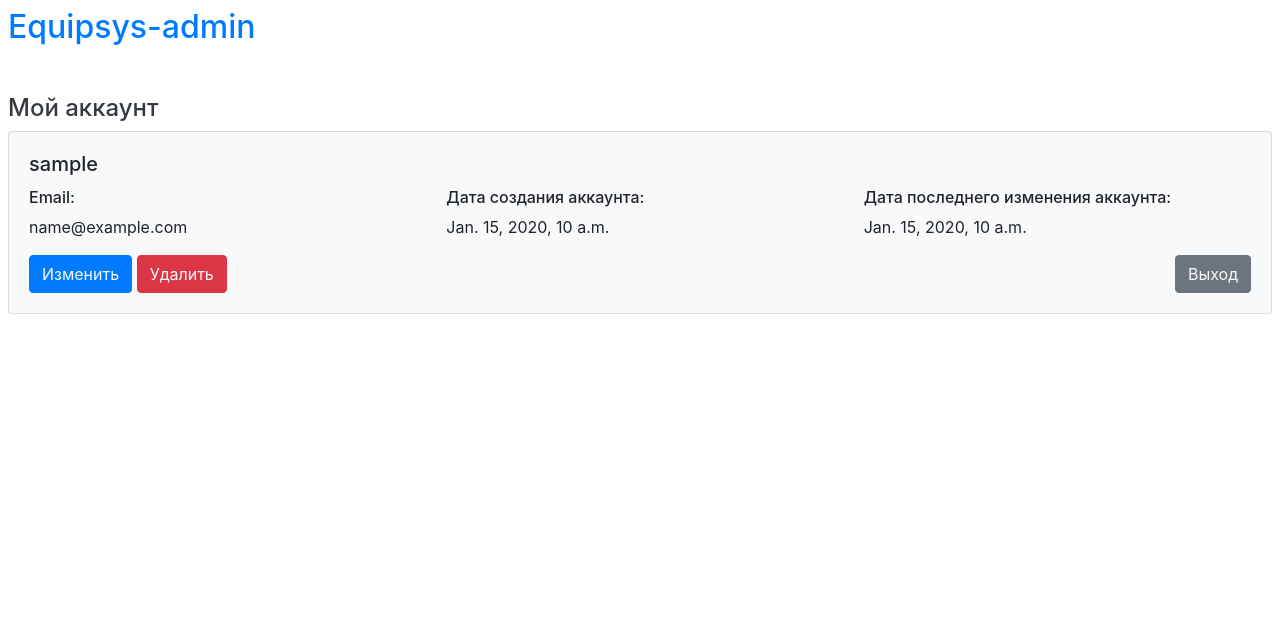
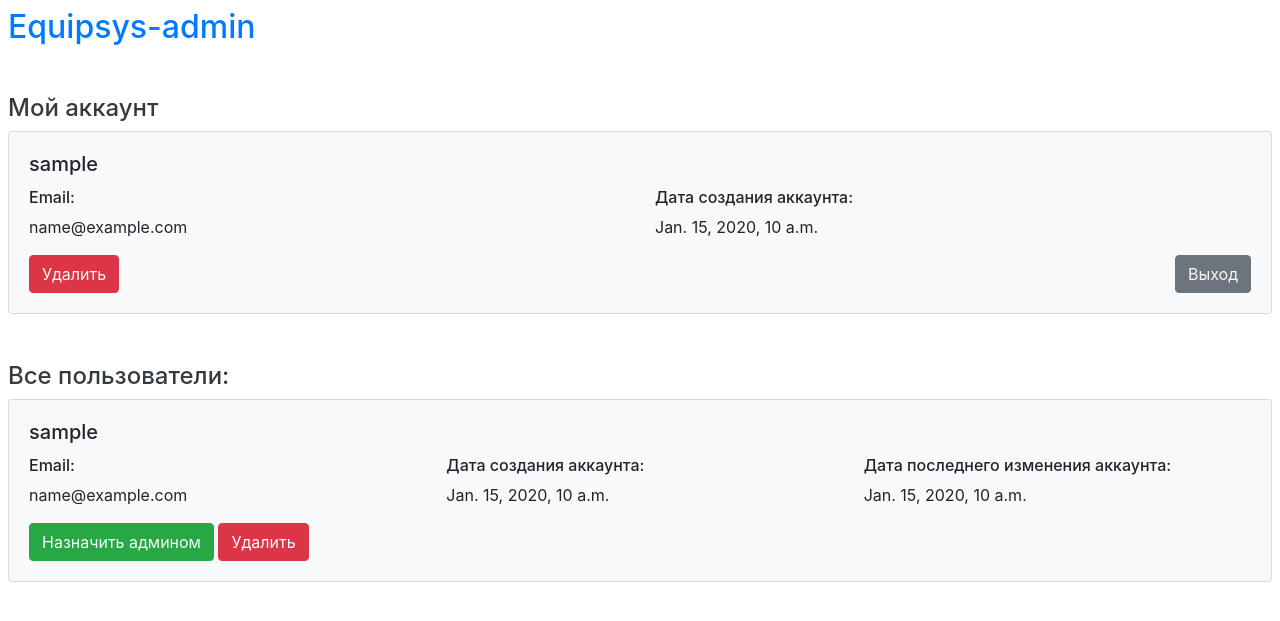
Before and after one commit to agakas/Equipsys, a Django app: page /main in a window 1280 px wide. Shown: the top 621 px of the page. Run offline with Django 4.2, Linux system fonts and the light colour scheme; a user stored in the database is signed in; tables that the repository leaves empty hold one stand-in row (values such as "Sample post"); a database or web service that is not in the repository returns one stand-in record (values such as "Sample title"); data that the repository does not hold is empty; some libraries are stand-ins or nearby versions.

Commit message:
user to admin is working, but bad

```diff
--- a/server/equip_app/serializers.py
+++ b/server/equip_app/serializers.py
@@ -8,7 +8,7 @@ from django.contrib.auth import update_session_auth_hash
 class UserSerializer(serializers.HyperlinkedModelSerializer):
     class Meta:
         model  = User
-        fields = ("id" , "username", "password", "email", "created_at", "updated_at")
+        fields = ("id" , "username", "password", "email", "created_at", "updated_at", "is_superuser")
 
         extra_kwargs = {'password': {'write_only': True, 'min_length': 4}}
     def create(self, validated_data):
@@ -24,6 +24,7 @@ class UserSerializer(serializers.HyperlinkedModelSerializer):
     def update(self, instance, validated_data):
             instance.username = validated_data.get('username', instance.username)
             instance.email = validated_data.get('email', instance.email)
+            instance.is_superuser = validated_data.get('is_superuser', instance.is_superuser)
             instance.save()
 
             password = validated_data.get('password', None)
@@ -36,7 +37,7 @@ class UserSerializer(serializers.HyperlinkedModelSerializer):
 class UserForViewSerializer(serializers.HyperlinkedModelSerializer):
     class Meta:
         model  = User
-        fields = ("id" , "username", "email", "created_at", "updated_at")
+        fields = ("id" , "username", "email", "created_at", "updated_at", "is_superuser")
 
 class OrganizationSerializer(serializers.HyperlinkedModelSerializer):
     users = serializers.PrimaryKeyRelatedField(queryset=User.objects.all(), many=True)
--- a/server/frontend/templates/frontend/home-admin.html
+++ b/server/frontend/templates/frontend/home-admin.html
@@ -17,14 +17,13 @@
             <div class="row">
                 <div class="col"><h6>Email:</h6></div>
                 <div class="col"><h6>Дата создания аккаунта:</h6></div>
-                <div class="col"><h6>Дата последнего изменения аккаунта:</h6></div>
+
                 <div class="w-100"></div>
                 <div class="col">{{my_data.email}}</div>
                 <div class="col">{{my_data.created_at}}</div>
-                <div class="col">{{my_data.updated_at}}</div>
+
             </div>
             <div class="mt-3">
-                <a class="btn btn-primary text-light" data-toggle="modal" data-target="#editUserModalCenter">Изменить</a>
                 <a class="btn btn-danger text-light" data-toggle="modal" data-target="#delAccountModalCenter">Удалить</a>
                 <a class="btn btn-secondary float-right text-light" data-toggle="modal" data-target="#exitModalCenter">Выход</a>
             </div>
@@ -71,45 +70,55 @@
         </div>
     </div>
 
-    <div class="modal fade" id="editUserModalCenter" tabindex="-1" role="dialog" aria-labelledby="exampleModalCenterTitle" aria-hidden="true">
+
+    <h4 class="text-left text-dark mt-5 ml-2">Все пользователи:</h4>
+    {% for user in all_users %}
+    {% if not user.is_superuser%}
+    <div class="card bg-light mt-2 ml-2 mr-2" style="width: auto;">
+        <div class="card-body">
+            <h5 class="card-title">{{user.username}}</h5>
+            <div class="row">
+                <div class="col"><h6>Email:</h6></div>
+                <div class="col"><h6>Дата создания аккаунта:</h6></div>
+                <div class="col"><h6>Дата последнего изменения аккаунта:</h6></div>
+                <div class="w-100"></div>
+                <div class="col">{{user.email}}</div>
+                <div class="col">{{user.created_at}}</div>
+                <div class="col">{{user.updated_at}}</div>
+            </div>
+            <div class="mt-3">
+                <a class="btn btn-success text-light" data-toggle="modal" data-target="#userToAdminModalCenter_{{user.id}}">Назначить админом</a>
+                <a class="btn btn-danger text-light" data-toggle="modal" data-target="#delAccountModalCenter">Удалить</a>
+            </div>
+        </div>
+    </div>
+
+    <div class="modal fade" id="userToAdminModalCenter_{{user.id}}" tabindex="-1" role="dialog" aria-labelledby="ModalCenterTitle" aria-hidden="true">
         <div class="modal-dialog modal-dialog-centered" role="document">
             <div class="modal-content">
-            <form id="edit_form_account">
-            {% csrf_token %}
                 <div class="modal-header">
-                <h5 class="modal-title" >Изменение данных аккаунта</h5>
+                    <h5 class="modal-title">Назначение админом</h5>
                     <button type="button" class="close" data-dismiss="modal" aria-label="Close">
                     <span aria-hidden="true">&times;</span>
                     </button>
                 </div>
-
-            <div class="alert alert-danger" id="login_reuse_alert" style="display: none">
-                Логин уже используется!
-            </div>
-
                 <div class="modal-body">
-                <div class="form-group">
-                    <label for="recipient-username" class="col-form-label">Логин:</label>
-                    <input type="text" class="form-control" value="{{my_data.username}}" id="recipient-username" name="username" required>
-                </div>
-                <div class="form-group">
-                    <label for="recipient-password" class="col-form-label">Пароль:</label>
-                    <input type="password" class="form-control" id="recipient-password" name="password" required>
-                </div>
-                <div class="form-group">
-                    <label for="recipient-email" class="col-form-label">Email:</label>
-                    <input type="email" class="form-control" value="{{my_data.email}}" id="recipient-email" name="email" required>
-                </div>
+                    Вы действительно хотите назначить {{user.username}} админом?
                 </div>
                 <div class="modal-footer">
                     <button type="button" class="btn btn-secondary" data-dismiss="modal">Назад</button>
-                <button type="submit" class="btn btn-success">Изменить</button>
+                    <a href="/user_to_admin/{{user.id}}" type="button" class="btn btn-success">Сделать админом</a>
                 </div>
-            </form>
             </div>
         </div>
     </div>
 
+    <script>
+
+
+    </script>
+    {% endif %}
+    {% endfor %}
 
 
 
--- a/server/frontend/templates/frontend/home-user.html
+++ b/server/frontend/templates/frontend/home-user.html
@@ -112,7 +112,7 @@
         </div>
     </div>
 
-    <h4 class="text-left text-dark mt-5 ml-2">Мои организации</h4>
+    <h4 class="text-left text-dark mt-5 ml-2">Мои организации:</h4>
     {% for org in current_organizations%}
     <div class="card mt-2 ml-2 mr-2 mb-5" style="width: auto;">
         <div class="card-body bg-light">
--- a/server/frontend/urls.py
+++ b/server/frontend/urls.py
@@ -13,6 +13,7 @@ urlpatterns = [
     path('add_equip_of_org/<org_id>', views.add_equip_of_org),
     path('edit_equip/<equip_id>', views.edit_equip),
     path('del_equip/<equip_id>', views.del_equip),
+    path('user_to_admin/<user_id>', views.user_to_admin),
     path('exit', views.log_out),
     path('main', views.home),
 ]
--- a/server/frontend/views.py
+++ b/server/frontend/views.py
@@ -1,13 +1,11 @@
-import json
-from django.contrib.auth import authenticate, login, logout, _get_user_session_key
+from django.contrib.auth import update_session_auth_hash
 from django.http import HttpResponse
 from django.shortcuts import render
 from django.shortcuts import redirect
 from django.contrib import messages
 import requests
-from django.template.context_processors import csrf
-from django.utils.safestring import SafeString
 from rest_framework import status
+from rest_framework.permissions import IsAdminUser
 
 
 # Create your views here.
@@ -70,6 +68,7 @@ def home(request):
         if request.user.is_superuser:
             users_data = (requests.get("http://127.0.0.1:8000/api/app/users/", cookies=cookies_now)).json()
             organizations_data = (requests.get("http://127.0.0.1:8000/api/app/organizations/", cookies=cookies_now)).json()
+            current_data['all_users'] = users_data
             return render(request, 'frontend/home-admin.html', context=current_data)
 
         #информация об организациях пользователя
@@ -151,6 +150,18 @@ def edit_current_user(request):
         return HttpResponse(status=status.HTTP_400_BAD_REQUEST)
     return HttpResponse(status=status.HTTP_200_OK)
 
+
+def user_to_admin(request, user_id):
+    permission_classes = [IsAdminUser]
+    cookies_now = {'csrftoken': request.COOKIES.get('csrftoken'), 'sessionid': request.COOKIES.get('sessionid')}
+    headers = {}
+    headers['X-CSRFToken'] = cookies_now['csrftoken']
+    patch_data = dict(is_superuser = True)
+    response = requests.patch("http://127.0.0.1:8000/api/app/users/" + str(user_id)+"/", cookies=cookies_now, headers=headers, data=patch_data)
+    print(response.content)
+    # current_user = (requests.get("http://127.0.0.1:8000/api/app/current_user/", cookies=cookies_now)).json()
+    # update_session_auth_hash(request, current_user)
+    return redirect('/main', headers=headers)
 # def edit_equip_of_org(request, equip_uuid):
 #
 #     return redirect('/main')
```
Also changed, not shown: server/db.sqlite3. Lines whose indentation alone changed are shown as unchanged.
